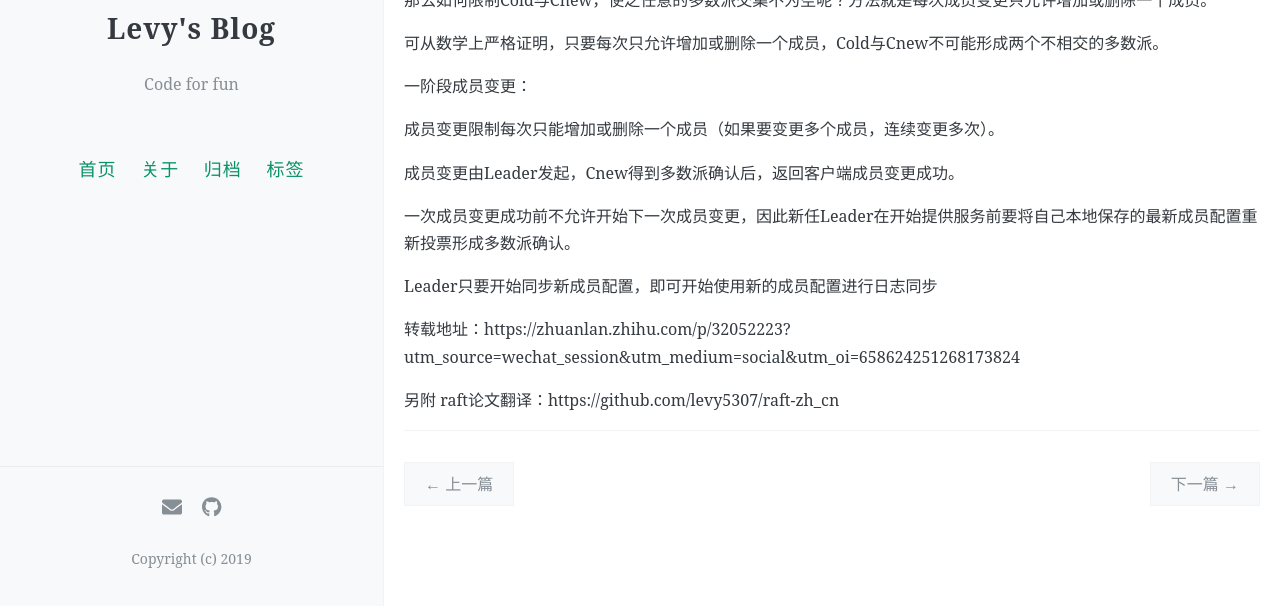
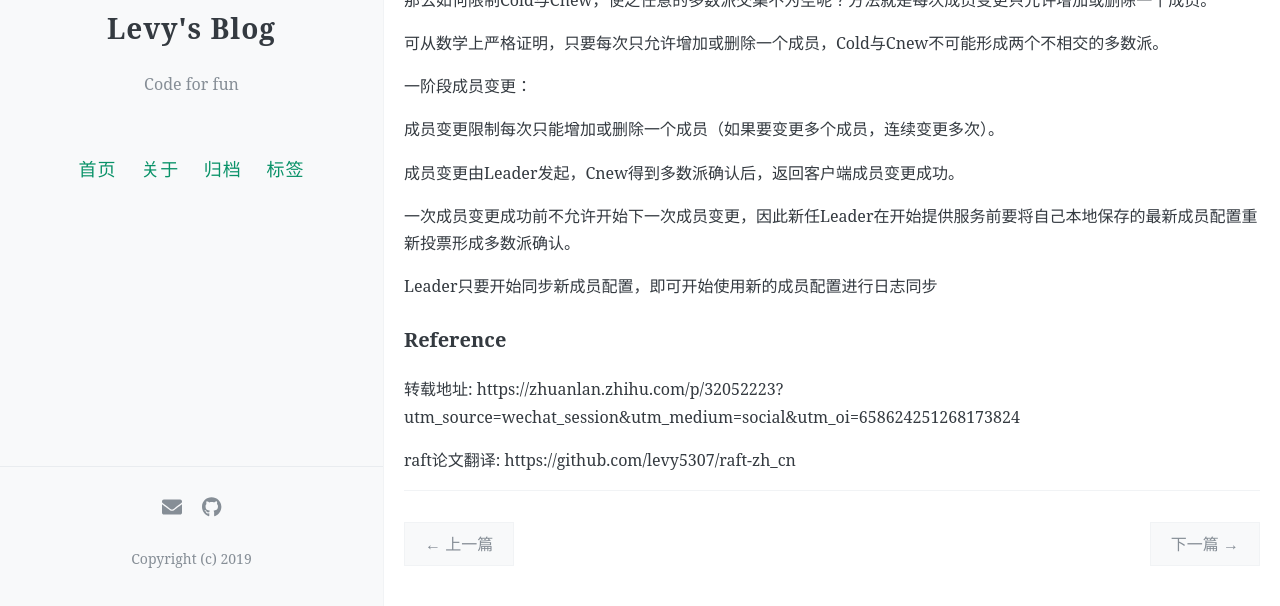
Before and after one commit to levy5307/blog, a Jekyll site: the page built from _posts/2019-11-24-raft.md, in a window 1280 px wide and 900 px high, scrolled down 9415 px, cut to the strip 294-900 px from the top of the window. Built offline with Jekyll 4.4.1, drawn with Linux system fonts in a browser that asks for light colours; our own code applies the rules of GitHub Pages for plain Markdown files; comment, search, counter and statistics services are not loaded.

Commit message:
update raft

```diff
--- a/_posts/2019-11-24-raft.md
+++ b/_posts/2019-11-24-raft.md
@@ -208,6 +208,8 @@ Leader收到Cnew的多数派确认后，表示成员变更成功，后续的日
 
 Leader只要开始同步新成员配置，即可开始使用新的成员配置进行日志同步
 
-转载地址：https://zhuanlan.zhihu.com/p/32052223?utm\_source=wechat\_session&utm\_medium=social&utm\_oi=658624251268173824
+### Reference
 
-另附 raft论文翻译：https://github.com/levy5307/raft-zh_cn
+转载地址: https://zhuanlan.zhihu.com/p/32052223?utm\_source=wechat\_session&utm\_medium=social&utm\_oi=658624251268173824
+
+raft论文翻译: https://github.com/levy5307/raft-zh_cn
```
